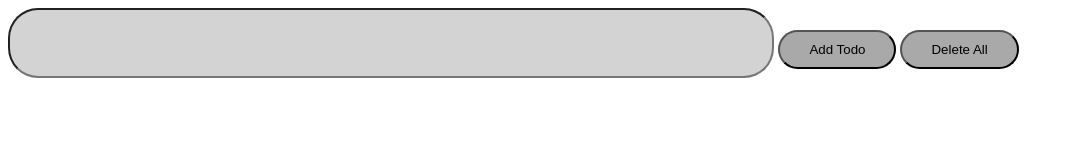
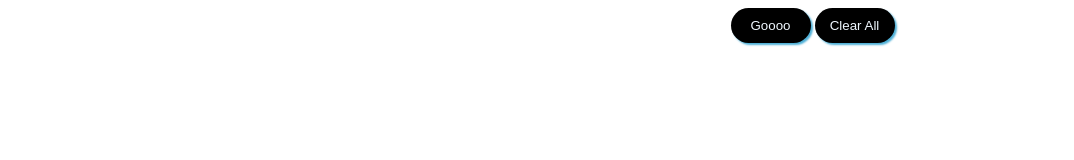
Before and after one commit to uzairabid1001/todoapp, a plain HTML site: page index.html in a window 1280 px wide. Shown: the whole page, without its empty margins (0-1074 px from the left). Drawn offline with Linux system fonts and the light colour scheme.

Commit message:
editr ui

```diff
--- a/index.html
+++ b/index.html
@@ -9,10 +9,18 @@
 
 </head>
 <body>
-<div>
-    <input style="width: 60%; height: 2em; font-size: 2em; background-color: lightgray;border-radius: 30px;" type="text" id="inp">
+<div style="text-align: center;">
+    <div class="div1">
+        <input maxlength="35" style="width: 300px;" id="inp" type="text">
+        <div class="divInside">
+            <button onclick="foo()">Goooo</button>
+        <button onclick="ddele()">Clear All</button>
+        </div>
+    </div>
+
+    <!-- <input style="width: 20%;  font-size:29px; background-color: lightgray;border-radius: 30px;" type="text" id="inp">
     <button  onclick="foo()"  class="de"  id="addtodo">Add Todo</button>
-    <button onclick="ddele()" class="de" id="deleteAll">Delete All</button>
+    <button onclick="ddele()" class="de" id="deleteAll">Delete All</button> -->
 
 
 
--- a/style.css
+++ b/style.css
@@ -6,16 +6,42 @@
 
 }
 .del{
-    margin-left: 10%;
+    margin-left: 10% ;
     padding: 10px 29px;
     background-color: darkgray;
     color: black;
     border-radius: 29px;
 }
 .de{
-
-    padding: 10px 29px;
+    margin-top: 0;
+    padding: 11px 29px;
     background-color: darkgray;
     color: black;
     border-radius: 29px;
 }
+.div1{
+    display: flex;
+    justify-content: center;
+    align-items: center;
+}
+
+.divInside>button{
+    padding: 10px;
+    width: 80px;
+    border-radius: 25px;
+    border: none;
+    color: aliceblue;
+    background-color: rgb(0, 0, 0);
+    box-shadow: 2px 2px 2px rgb(77, 175, 214);
+}
+
+input{
+    margin-right: 5px;
+    padding: 10px 20px;
+    border-radius: 20px;
+    border: none;
+}
+
+input:focus{
+    outline: none;
+}
```
